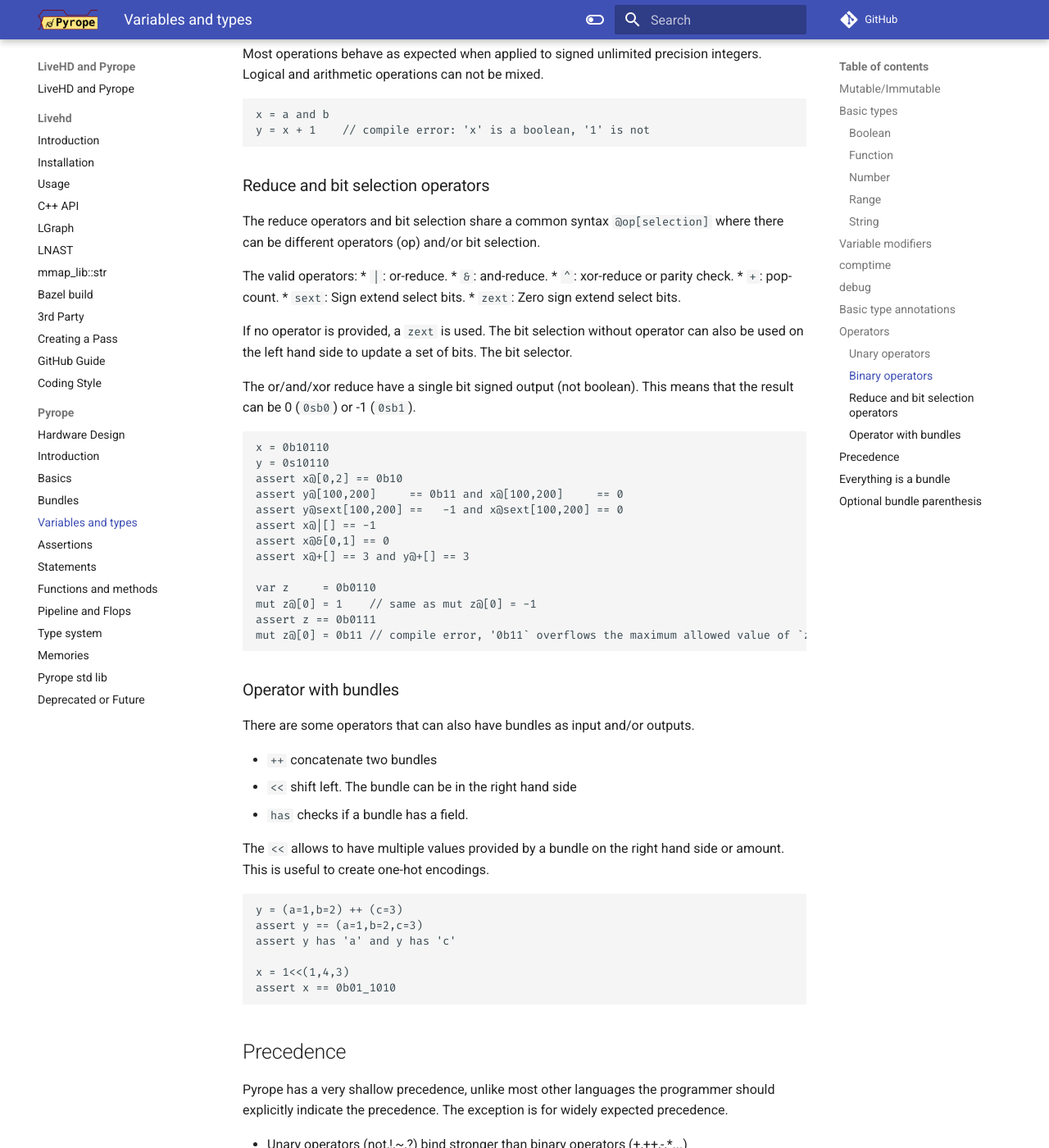
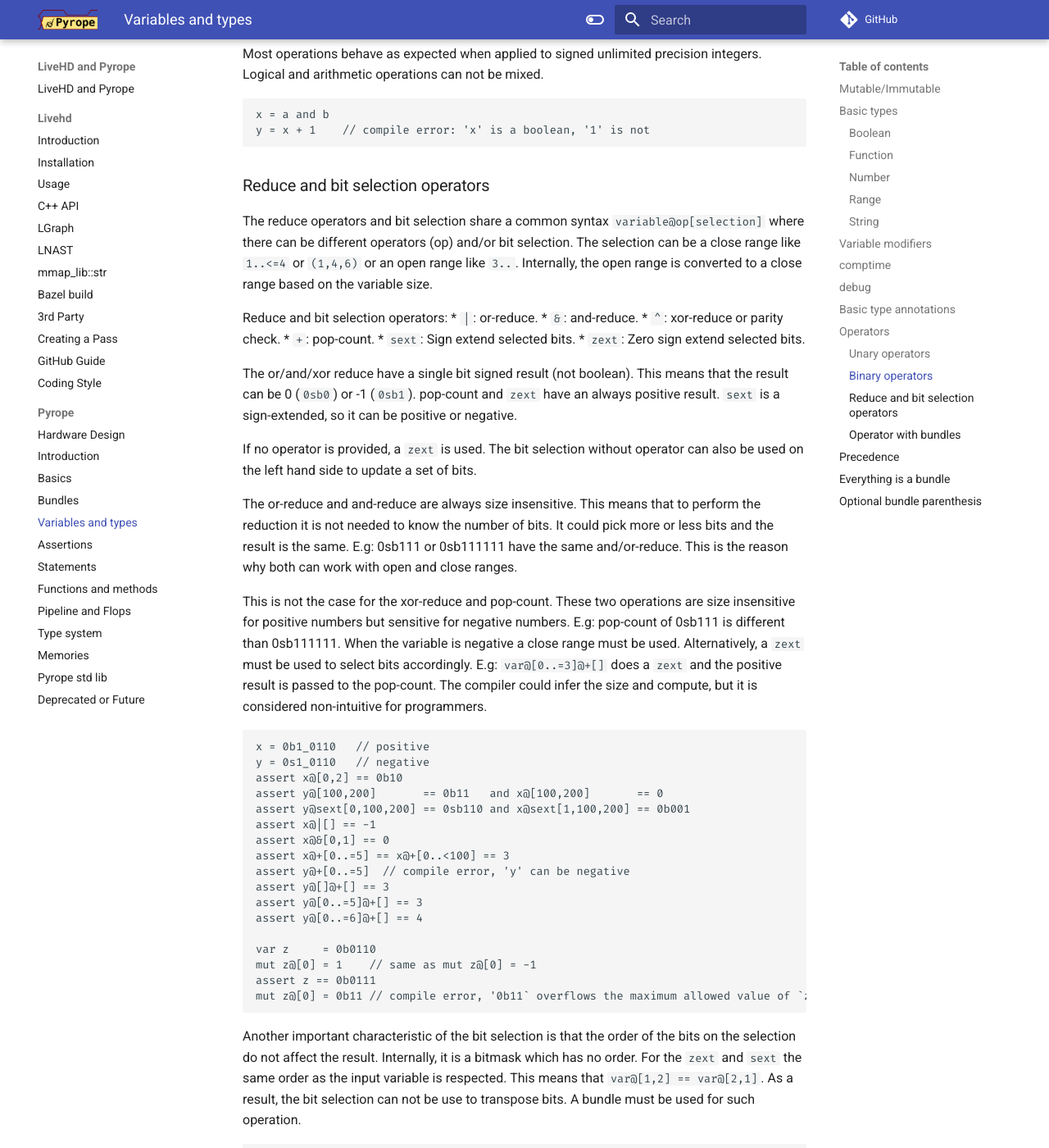
Before and after one commit to masc-ucsc/docs, an MkDocs documentation site: the page built from docs/pyrope/04-variables.md, in a window 1280 px wide and 1400 px high, scrolled down 5970 px. Shown: the whole window at 82% size. Built offline with MkDocs 1.6.1 and Material for MkDocs 9.7.7, drawn with Linux system fonts in a browser that asks for light colours; comment, search, counter and statistics services are not loaded; some of the changed text lies outside the part shown.

Commit message:
expand and make consistent the bit selection section

````diff
--- a/docs/pyrope/04-variables.md
+++ b/docs/pyrope/04-variables.md
@@ -276,38 +276,80 @@ y = x + 1    // compile error: 'x' is a boolean, '1' is not
 
 ### Reduce and bit selection operators
 
-The reduce operators and bit selection share a common syntax `@op[selection]`
-where there can be different operators (op) and/or bit selection.
+The reduce operators and bit selection share a common syntax `variable@op[selection]`
+where there can be different operators (op) and/or bit selection. The selection
+can be a close range like `1..<=4` or `(1,4,6)` or an open range like `3..`.
+Internally, the open range is converted to a close range based on the variable
+size.
 
-The valid operators:
+
+Reduce and bit selection operators:
 * `|`: or-reduce.
 * `&`: and-reduce.
 * `^`: xor-reduce or parity check.
 * `+`: pop-count.
-* `sext`: Sign extend select bits.
-* `zext`: Zero sign extend select bits.
+* `sext`: Sign extend selected bits.
+* `zext`: Zero sign extend selected bits.
+
+The or/and/xor reduce have a single bit signed result (not boolean). This means
+that the result can be 0 (`0sb0`) or -1 (`0sb1`). pop-count and `zext` have an
+always positive result. `sext` is a sign-extended, so it can be positive or
+negative.
 
 If no operator is provided, a `zext` is used. The bit selection without
 operator can also be used on the left hand side to update a set of bits.
-The bit selector.
 
-The or/and/xor reduce have a single bit signed output (not boolean). This means
-that the result can be 0 (`0sb0`) or -1 (`0sb1`).
+
+The or-reduce and and-reduce are always size insensitive. This means that to
+perform the reduction it is not needed to know the number of bits. It could
+pick more or less bits and the result is the same. E.g: 0sb111 or 0sb111111
+have the same and/or-reduce. This is the reason why both can work with open and
+close ranges.
+
+
+This is not the case for the xor-reduce and pop-count. These two operations are
+size insensitive for positive numbers but sensitive for negative numbers. E.g:
+pop-count of 0sb111 is different than 0sb111111. When the variable is negative
+a close range must be used. Alternatively, a `zext` must be used to select
+bits accordingly. E.g: `var@[0..=3]@+[]` does a `zext` and the positive result
+is passed to the pop-count. The compiler could infer the size and compute, but
+it is considered non-intuitive for programmers.
+
 
 ```
-x = 0b10110
-y = 0s10110
+x = 0b1_0110   // positive
+y = 0s1_0110   // negative
 assert x@[0,2] == 0b10
-assert y@[100,200]     == 0b11 and x@[100,200]     == 0
-assert y@sext[100,200] ==   -1 and x@sext[100,200] == 0
+assert y@[100,200]       == 0b11   and x@[100,200]       == 0
+assert y@sext[0,100,200] == 0sb110 and x@sext[1,100,200] == 0b001
 assert x@|[] == -1
 assert x@&[0,1] == 0
-assert x@+[] == 3 and y@+[] == 3
+assert x@+[0..=5] == x@+[0..<100] == 3
+assert y@+[0..=5]  // compile error, 'y' can be negative
+assert y@[]@+[] == 3
+assert y@[0..=5]@+[] == 3
+assert y@[0..=6]@+[] == 4
 
 var z     = 0b0110
 mut z@[0] = 1    // same as mut z@[0] = -1
 assert z == 0b0111
 mut z@[0] = 0b11 // compile error, '0b11` overflows the maximum allowed value of `z@[0]`
+```
+
+
+Another important characteristic of the bit selection is that the order of the
+bits on the selection do not affect the result. Internally, it is a bitmask
+which has no order. For the `zext` and `sext` the same order as the input
+variable is respected. This means that `var@[1,2] == var@[2,1]`. As a result,
+the bit selection can not be use to transpose bits. A bundle must be used for
+such operation.
+
+```
+var = 0b10
+assert var@[0,1] == var@[1,2] == var@[] == var@[0..=1] == var@[..=1] == 0b10
+
+trans = (var[1], var[0])@[]
+assert trans == 1
 ```
 
 ### Operator with bundles
````
